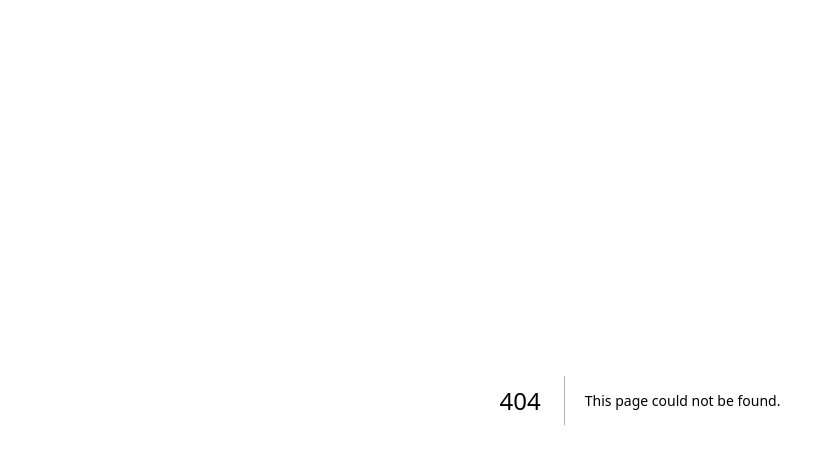
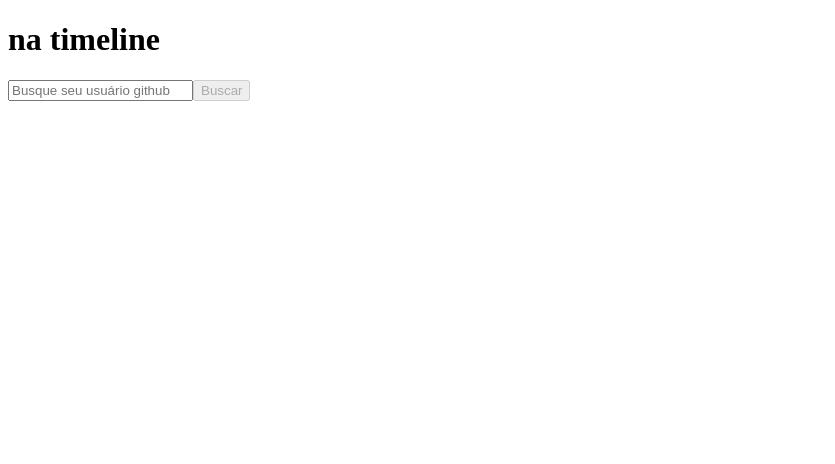
Before and after one commit to luandersonalvesdev/github-search, a Next.js app: page /timeline in a window 1280 px wide. Before the commit this address had no page. Shown: the top 464 px of the page, without its empty margins (0-835 px from the left). Built offline with nearby package versions, Linux system fonts and the light colour scheme; sample sign-in values are in the browser's storage.

Commit message:
feat: all login system is done

```diff
--- a/app/components/ButtonSearch.jsx
+++ b/app/components/ButtonSearch.jsx
@@ -1,18 +1,35 @@
 import PropTypes from 'prop-types';
 import { fetchUser } from '../service/customFetch';
 
-export default function ButtonSearch({ handleSet, inputSearch }) {
+export default function ButtonSearch({
+  handleSet, inputSearch, setIsSearching, setItFound, setSought,
+}) {
+  const notFoundProfile = () => {
+    handleSet({ avatarUrl: '', login: '' });
+    setItFound(false);
+  };
+
+  const foundProfile = (data) => {
+    const { avatar_url: avatarUrl, name, login } = data;
+    handleSet({ avatarUrl, name, login });
+    setItFound(true);
+  };
+
   const handleSearch = async () => {
+    setSought(false);
+    setIsSearching(true);
     const data = await fetchUser(inputSearch);
-    if (data.notFound) {
-      handleSet({ avatarUrl: '', name: '' });
-      return;
-    }
-    const { avatar_url: avatarUrl, name } = data;
-    handleSet({ avatarUrl, name });
+    // eslint-disable-next-line no-unused-expressions
+    data.notFound ? notFoundProfile() : foundProfile(data);
+    setSought(true);
+    setIsSearching(false);
   };
+
   return (
-    <button onClick={ handleSearch }>
+    <button
+      onClick={ handleSearch }
+      disabled={ !inputSearch.length }
+    >
       Buscar
     </button>
   );
@@ -21,4 +38,7 @@ export default function ButtonSearch({ handleSet, inputSearch }) {
 ButtonSearch.propTypes = {
   handleSet: PropTypes.func.isRequired,
   inputSearch: PropTypes.string.isRequired,
+  setIsSearching: PropTypes.func.isRequired,
+  setItFound: PropTypes.func.isRequired,
+  setSought: PropTypes.func.isRequired,
 };
--- /dev/null
+++ b/app/components/ButtonToLogin.jsx
@@ -0,0 +1,15 @@
+import { useRouter } from 'next/navigation';
+import { useGithubUserContext } from '../context/GithubUserContext';
+
+export default function ButtonToLogin() {
+  const router = useRouter();
+  const { profile: { login } } = useGithubUserContext();
+  const handleLogin = () => {
+    localStorage.setItem('githubSearchUser', login);
+    router.push('/timeline');
+  };
+
+  return (
+    <button onClick={ handleLogin }>Entrar</button>
+  );
+}
--- a/app/components/ProfileFinder.jsx
+++ b/app/components/ProfileFinder.jsx
@@ -5,19 +5,37 @@ import { useState } from 'react';
 import { useGithubUserContext } from '../context/GithubUserContext';
 import { useCurrentSearch } from '../context/CurrentSearchContext';
 import ButtonSearch from './ButtonSearch';
+import ButtonToLogin from './ButtonToLogin';
 import InputText from './InputText';
 
 export default function UserFinder({ goal }) {
   const [inputSearch, setInputSearch] = useState('');
   const { setProfile } = useGithubUserContext();
   const { setCurrSearch } = useCurrentSearch();
+  const [itFound, setItFound] = useState(false);
+  const [isSearching, setIsSearching] = useState(false);
+  const [sought, setSought] = useState(false);
 
   const handleChange = ({ target }) => {
     setInputSearch(target.value);
   };
 
+  const renderByGoal = () => {
+    const desision = goal === 'user' ? <ButtonToLogin /> : <div>Infos do usuário</div>;
+    return desision;
+  };
+
   return (
     <div>
+      <div>
+        { isSearching && <p>Buscando...</p> }
+        {
+          sought
+            && (itFound
+              ? renderByGoal()
+              : <p>Usuário não encontrado.</p>)
+        }
+      </div>
       <form onSubmit={ (e) => e.preventDefault() }>
         <InputText
           handleChange={ handleChange }
@@ -26,6 +44,9 @@ export default function UserFinder({ goal }) {
         <ButtonSearch
           handleSet={ goal === 'user' ? setProfile : setCurrSearch }
           inputSearch={ inputSearch }
+          setIsSearching={ setIsSearching }
+          setItFound={ setItFound }
+          setSought={ setSought }
         />
       </form>
     </div>
--- a/app/components/UserName.jsx
+++ b/app/components/UserName.jsx
@@ -3,6 +3,6 @@
 import { useGithubUserContext } from '../context/GithubUserContext';
 
 export default function UsernameProfile() {
-  const { profile: { name } } = useGithubUserContext();
-  return <p>{name.length ? name : '...'}</p>;
+  const { profile: { login } } = useGithubUserContext();
+  return <p>{login.length ? login : '...'}</p>;
 }
--- a/app/context/CurrentSearchContext.jsx
+++ b/app/context/CurrentSearchContext.jsx
@@ -8,6 +8,7 @@ const CurrentSearchContext = createContext();
 const initialCurrSearchState = {
   avatarUrl: '',
   name: '',
+  login: '',
 };
 
 export function CurrentSearchContextProvider({ children }) {
--- /dev/null
+++ b/app/timeline/page.jsx
@@ -0,0 +1,22 @@
+'use client';
+
+import { useRouter } from 'next/navigation';
+import { useEffect } from 'react';
+import ProfileFinder from '../components/ProfileFinder';
+
+export default function Timeline() {
+  const router = useRouter();
+
+  useEffect(() => {
+    const getUserFromLS = localStorage.getItem('githubSearchUser');
+    // eslint-disable-next-line no-unused-expressions
+    !getUserFromLS && router.push('/');
+  }, []);
+
+  return (
+    <>
+      <h1>na timeline</h1>
+      <ProfileFinder goal="profile" />
+    </>
+  );
+}
```
Also changed, not shown: app/components/LoginAsGuest.jsx (added, +20 -0 lines), app/page.jsx (+14 -0 lines).
